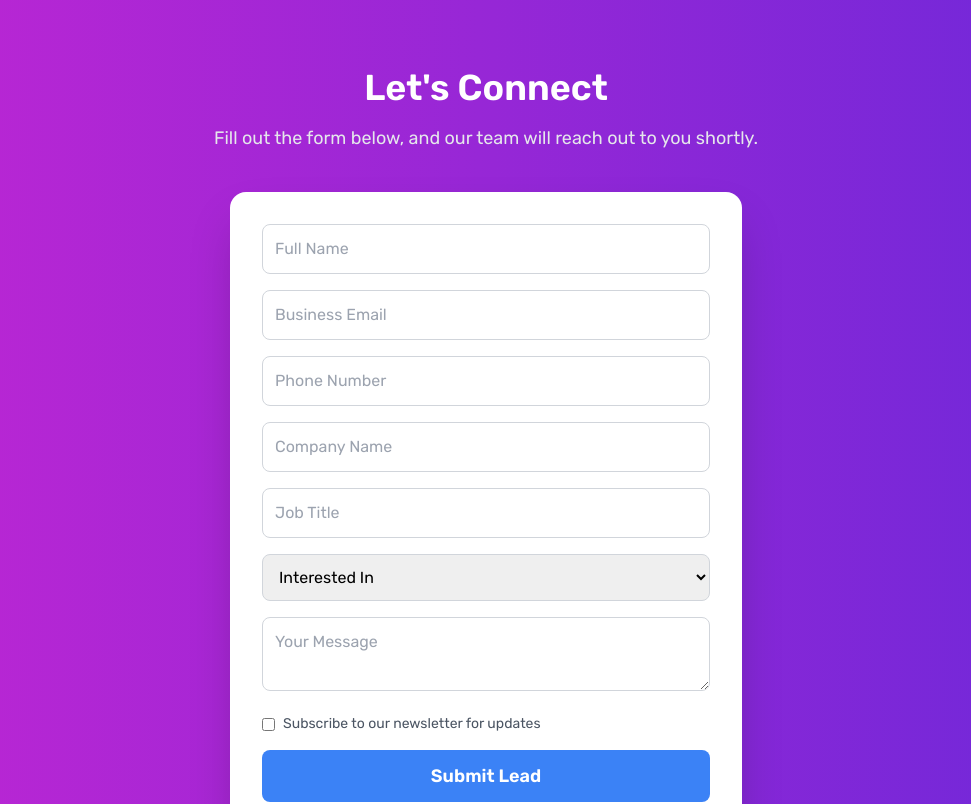
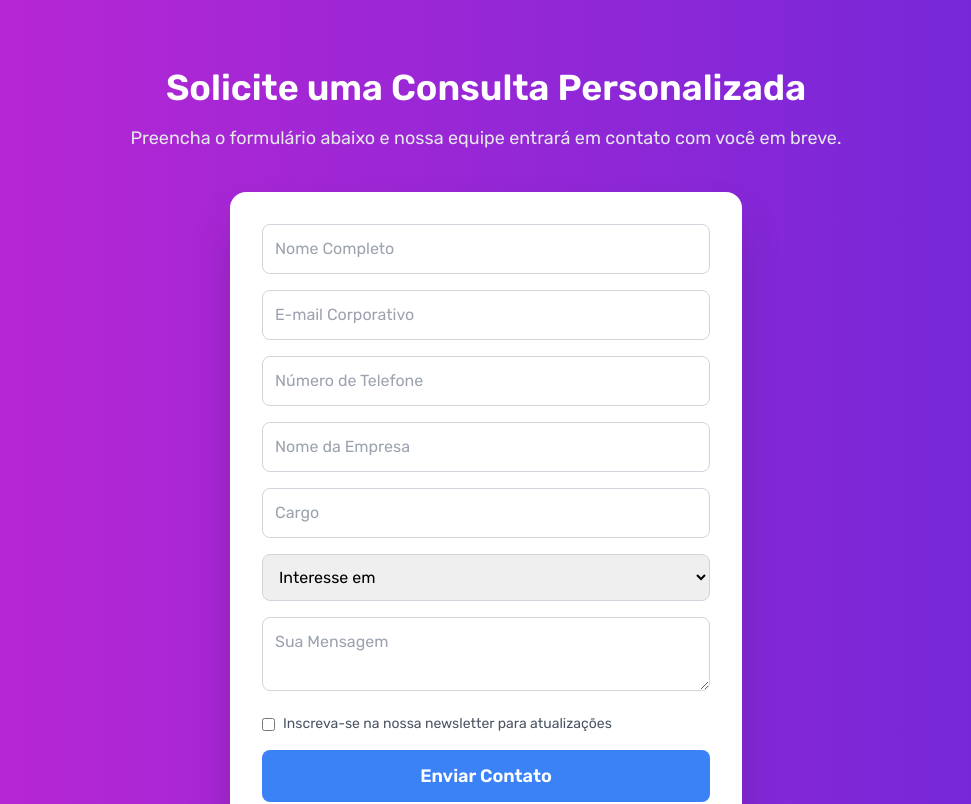
Before and after one commit to rafaelluisdacostacoelho/hi-snapqr-leads, an Angular app: page / in a window 1280 px wide. Shown: the part 3080-3884 px from the top of the page, without its empty margins (154-1125 px from the left). Built offline with nearby package versions, Linux system fonts and the light colour scheme.

Commit message:
Add fine adjusments in contact form.

```diff
--- a/src/app/app.config.ts
+++ b/src/app/app.config.ts
@@ -3,7 +3,13 @@ import { provideRouter } from '@angular/router';
 
 import { routes } from './app.routes';
 import { provideClientHydration, withEventReplay } from '@angular/platform-browser';
+import { provideHttpClient } from '@angular/common/http';
 
 export const appConfig: ApplicationConfig = {
-  providers: [provideZoneChangeDetection({ eventCoalescing: true }), provideRouter(routes), provideClientHydration(withEventReplay())]
+  providers: [
+    provideZoneChangeDetection({ eventCoalescing: true }),
+    provideRouter(routes),
+    provideClientHydration(withEventReplay()),
+    provideHttpClient()
+  ]
 };
--- a/src/app/components/contact-form/contact-form.component.html
+++ b/src/app/components/contact-form/contact-form.component.html
@@ -1,58 +1,92 @@
-<section id="contact" class="scroll-mt-24 py-20 bg-gradient-to-r from-primary to-secondary">
+<section id="contato" class="scroll-mt-24 py-20 bg-gradient-to-r from-primary to-secondary">
     <div class="container mx-auto text-center px-6">
-        <h2 class="text-4xl font-bold text-white">Let's Connect</h2>
-        <p class="text-lg text-gray-200 mt-4">Fill out the form below, and our team will reach out to you shortly.</p>
+        <h2 class="text-4xl font-bold text-white">Solicite uma Consulta Personalizada</h2>
+        <p class="text-lg text-gray-200 mt-4">Preencha o formulário abaixo e nossa equipe entrará em contato com você em
+            breve.</p>
 
-        <form class="mt-10 max-w-lg mx-auto bg-white p-8 shadow-2xl rounded-2xl">
-            <div class="mb-4">
-                <input type="text" placeholder="Full Name"
-                    class="w-full p-3 border border-gray-300 rounded-lg focus:ring-2 focus:ring-primary focus:outline-none transition">
+        <form [formGroup]="contactForm" (ngSubmit)="onSubmit()"
+            class="mt-10 max-w-lg mx-auto bg-white p-8 shadow-2xl rounded-2xl">
+
+            <!-- Nome Completo -->
+            <div class="mb-4 text-left">
+                <input type="text" formControlName="fullName" placeholder="Nome Completo"
+                    class="w-full p-3 border border-gray-300 rounded-lg"
+                    [class.border-red-500]="contactForm.get('fullName')?.touched && contactForm.get('fullName')?.invalid">
+                <div *ngIf="contactForm.get('fullName')?.touched && contactForm.get('fullName')?.invalid"
+                    class="text-red-500 text-sm mt-1">
+                    Nome é obrigatório
+                </div>
             </div>
 
-            <div class="mb-4">
-                <input type="email" placeholder="Business Email"
-                    class="w-full p-3 border border-gray-300 rounded-lg focus:ring-2 focus:ring-primary focus:outline-none transition" required>
+            <!-- E-mail -->
+            <div class="mb-4 text-left">
+                <input type="email" formControlName="email" placeholder="E-mail Corporativo"
+                    class="w-full p-3 border border-gray-300 rounded-lg"
+                    [class.border-red-500]="contactForm.get('email')?.touched && contactForm.get('email')?.invalid">
+                <div *ngIf="contactForm.get('email')?.touched && contactForm.get('email')?.invalid"
+                    class="text-red-500 text-sm mt-1">
+                    E-mail inválido
+                </div>
             </div>
 
-            <div class="mb-4">
-                <input type="tel" placeholder="Phone Number"
-                    class="w-full p-3 border border-gray-300 rounded-lg focus:ring-2 focus:ring-primary focus:outline-none transition">
+            <!-- Telefone -->
+            <div class="mb-4 text-left">
+                <input type="tel" formControlName="phone" placeholder="Número de Telefone"
+                    class="w-full p-3 border border-gray-300 rounded-lg">
             </div>
 
-            <div class="mb-4">
-                <input type="text" placeholder="Company Name"
-                    class="w-full p-3 border border-gray-300 rounded-lg focus:ring-2 focus:ring-primary focus:outline-none transition">
+            <!-- Nome da Empresa -->
+            <div class="mb-4 text-left">
+                <input type="text" formControlName="company" placeholder="Nome da Empresa"
+                    class="w-full p-3 border border-gray-300 rounded-lg">
             </div>
 
-            <div class="mb-4">
-                <input type="text" placeholder="Job Title"
-                    class="w-full p-3 border border-gray-300 rounded-lg focus:ring-2 focus:ring-primary focus:outline-none transition">
+            <!-- Cargo -->
+            <div class="mb-4 text-left">
+                <input type="text" formControlName="jobTitle" placeholder="Cargo"
+                    class="w-full p-3 border border-gray-300 rounded-lg">
             </div>
 
-            <div class="mb-4">
-                <select class="w-full p-3 border border-gray-300 rounded-lg focus:ring-2 focus:ring-primary focus:outline-none transition" required>
-                    <option value="" disabled selected>Interested In</option>
-                    <option value="consulting">Consulting Services</option>
-                    <option value="custom-development">Custom Software Development</option>
-                    <option value="integration">System Integration</option>
-                    <option value="support">Technical Support</option>
-                    <option value="other">Other</option>
+            <!-- Interesse -->
+            <div class="mb-4 text-left">
+                <select formControlName="interest" class="w-full p-3 border border-gray-300 rounded-lg">
+                    <option value="" disabled selected>Interesse em</option>
+                    <option value="consultoria">Serviços de Consultoria</option>
+                    <option value="desenvolvimento-personalizado">Desenvolvimento de Software Personalizado</option>
+                    <option value="integracao">Integração de Sistemas</option>
+                    <option value="suporte">Suporte Técnico</option>
+                    <option value="outro">Outro</option>
                 </select>
+                <div *ngIf="contactForm.get('interest')?.touched && contactForm.get('interest')?.invalid"
+                    class="text-red-500 text-sm mt-1">
+                    Escolha uma opção
+                </div>
             </div>
 
-            <div class="mb-4">
-                <textarea placeholder="Your Message"
-                    class="w-full p-3 border border-gray-300 rounded-lg focus:ring-2 focus:ring-primary focus:outline-none transition"></textarea>
+            <!-- Mensagem -->
+            <div class="mb-4 text-left">
+                <textarea formControlName="message" placeholder="Sua Mensagem"
+                    class="w-full p-3 border border-gray-300 rounded-lg"></textarea>
             </div>
 
-            <div class="flex items-center mb-4">
-                <input type="checkbox" id="subscribe" class="mr-2">
-                <label for="subscribe" class="text-gray-600 text-sm">Subscribe to our newsletter for updates</label>
+            <!-- Checkbox -->
+            <div class="flex items-center mb-4 text-left">
+                <input type="checkbox" id="inscricao" formControlName="subscribe" class="mr-2">
+                <label for="inscricao" class="text-gray-600 text-sm">Inscreva-se na nossa newsletter para
+                    atualizações</label>
             </div>
 
-            <button class="bg-accent text-white px-6 py-3 rounded-lg hover:bg-blue-700 transition-transform transform hover:scale-105 w-full font-bold text-lg">
-                Submit Lead
+            <!-- Botão de Envio -->
+            <button type="submit"
+                class="bg-accent text-white px-6 py-3 rounded-lg hover:bg-blue-700 transition-transform transform hover:scale-105 w-full font-bold text-lg"
+                [disabled]="loading()">
+                {{ loading() ? 'Enviando...' : 'Enviar Contato' }}
             </button>
+
+            <!-- Mensagem de Sucesso / Erro -->
+            <p *ngIf="successMessage()" class="text-green-500 mt-4 text-left">{{ successMessage() }}</p>
+            <p *ngIf="errorMessage()" class="text-red-500 mt-4 text-left">{{ errorMessage() }}</p>
+
         </form>
     </div>
 </section>
--- a/src/app/components/contact-form/contact-form.component.ts
+++ b/src/app/components/contact-form/contact-form.component.ts
@@ -1,11 +1,59 @@
-import { Component } from '@angular/core';
+import { Component, signal } from '@angular/core';
+import { FormBuilder, FormGroup, Validators, ReactiveFormsModule } from '@angular/forms';
+import { CommonModule } from '@angular/common';
+
+import { ContactService } from '../../services/contact.service';
 
 @Component({
   selector: 'app-contact-form',
-  imports: [],
+  imports: [CommonModule, ReactiveFormsModule],
   templateUrl: './contact-form.component.html',
   styleUrl: './contact-form.component.css'
 })
 export class ContactFormComponent {
+  contactForm: FormGroup;
+  submitted = signal(false);
+  loading = signal(false);
+  successMessage = signal('');
+  errorMessage = signal('');
 
+  constructor(private fb: FormBuilder, private contactService: ContactService) {
+    this.contactForm = this.fb.group({
+      fullName: ['', Validators.required],
+      email: ['', [Validators.required, Validators.email]],
+      phone: [''],
+      company: [''],
+      jobTitle: [''],
+      interest: ['', Validators.required],
+      message: [''],
+      subscribe: [false]
+    });
+  }
+
+  get f() {
+    return this.contactForm.controls;
+  }
+
+  onSubmit() {
+    this.submitted.set(true);
+    this.successMessage.set('');
+    this.errorMessage.set('');
+
+    if (this.contactForm.invalid) {
+      return;
+    }
+
+    this.loading.set(true);
+
+    this.contactService.sendContact(this.contactForm.value).subscribe({
+      next: () => {
+        this.successMessage.set('Contato enviado com sucesso!');
+        this.contactForm.reset();
+        this.submitted.set(false);
+      },
+      error: () => {
+        this.errorMessage.set('Erro ao enviar contato. Tente novamente.');
+      }
+    }).add(() => this.loading.set(false));
+  }
 }
--- /dev/null
+++ b/src/app/services/contact.service.ts
@@ -0,0 +1,27 @@
+import { Injectable } from '@angular/core';
+import { HttpClient } from '@angular/common/http';
+import { Observable } from 'rxjs';
+
+export interface Contact {
+  fullName: string;
+  email: string;
+  phone?: string;
+  company?: string;
+  jobTitle?: string;
+  interest: string;
+  message?: string;
+  subscribe: boolean;
+}
+
+@Injectable({
+  providedIn: 'root'
+})
+export class ContactService {
+  private apiUrl = 'https://api.example.com/contacts'; // Altere para sua URL real
+
+  constructor(private http: HttpClient) {}
+
+  sendContact(contact: Contact): Observable<any> {
+    return this.http.post(this.apiUrl, contact);
+  }
+}
```
Also changed, not shown: 1 other file (tests, documents, lock files or other folders).
